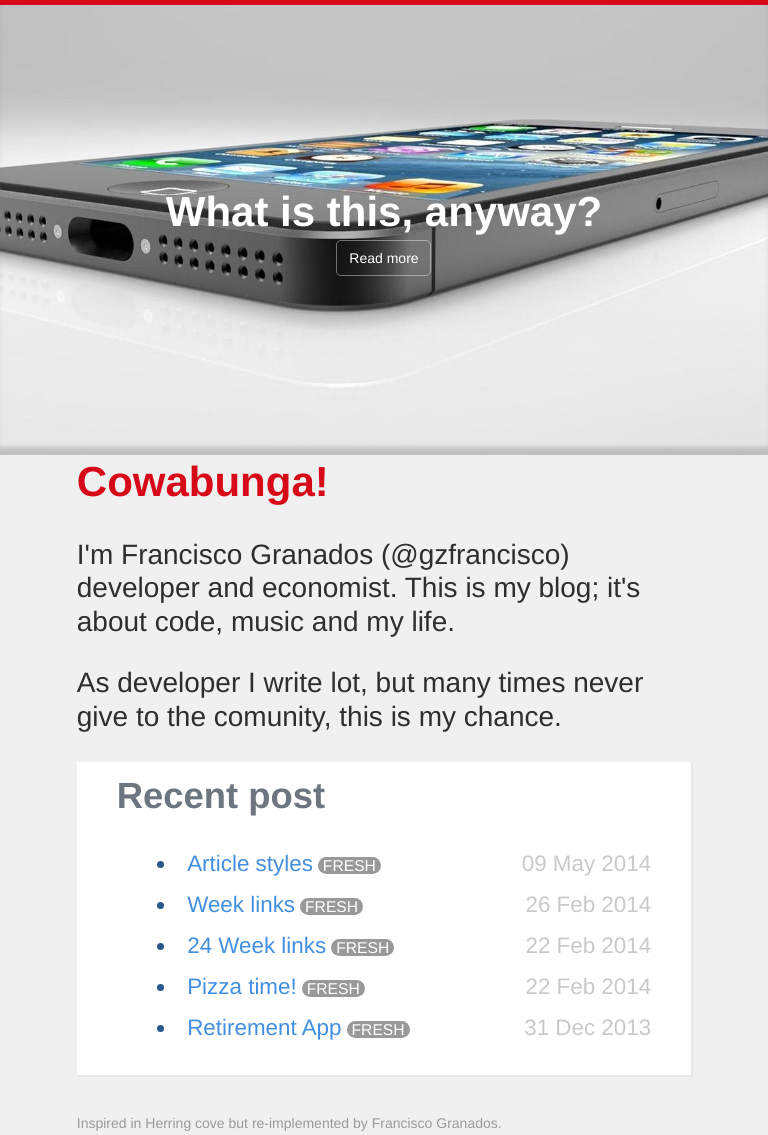
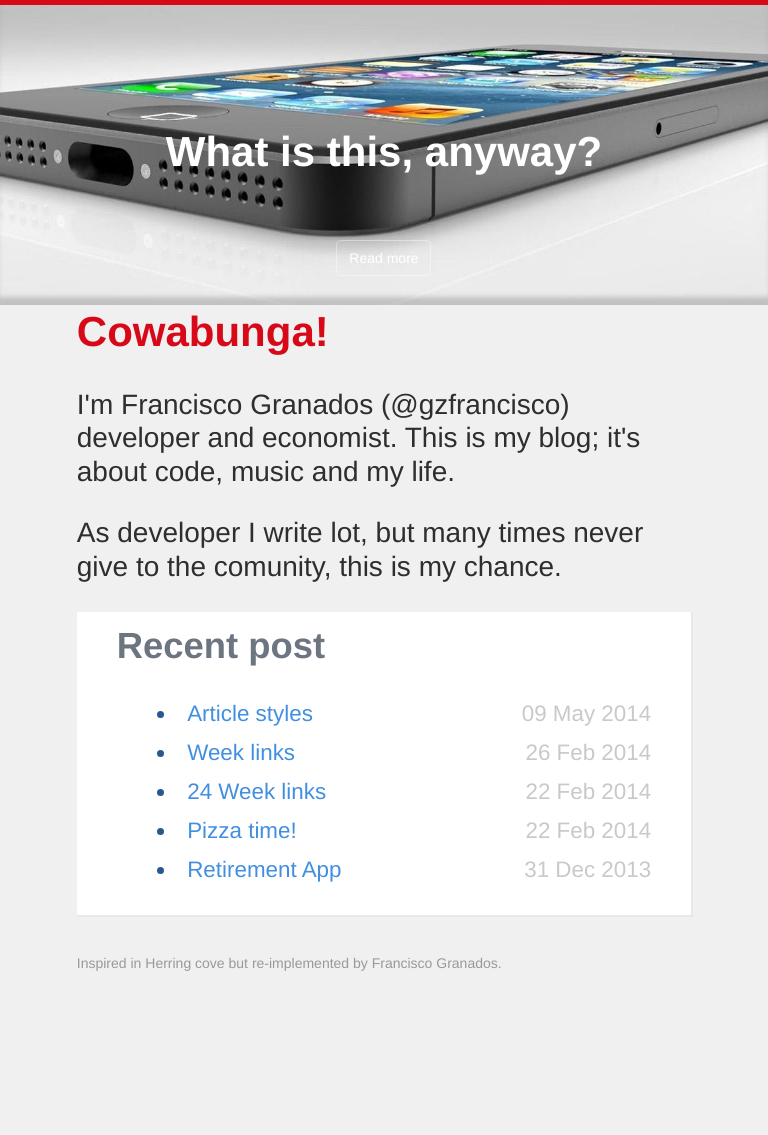
Before and after one commit to gzfrancisco/gzfrancisco.github.io, a Jekyll site: the page built from index.html, in a window 768 px wide. Built offline with Jekyll 4.4.1, drawn with Linux system fonts in a browser that asks for light colours; nearby versions of some CDN libraries; Markdown is read by kramdown in place of the engine named in the settings; after the commit the page ends 975 px from its top, so only the background shows below that.

Commit message:
Fix header text positions in tablets and phones

```diff
--- a/css/_sass/main_phone.sass
+++ b/css/_sass/main_phone.sass
@@ -13,7 +13,11 @@ html body
       header
         min-width: 100%
         width: calc(100% + 20px)
+        height: 210px
         margin: 0 -10px
+        hgroup
+          h1, h2, time, a
+            top: 70px
       #recent-post
         padding: 10px
         ul
--- a/css/_sass/main_tablet.sass
+++ b/css/_sass/main_tablet.sass
@@ -3,3 +3,9 @@ html body
     display: none
   section
     padding: 0
+    article
+      header
+        height: 300px
+        hgroup
+          h1, h2, time, a
+            top: 120px
--- a/css/main.css
+++ b/css/main.css
@@ -286,7 +286,10 @@ html body {
         html body section article header {
           min-width: 100%;
           width: calc(100% + 20px);
+          height: 210px;
           margin: 0 -10px; }
+          html body section article header hgroup h1, html body section article header hgroup h2, html body section article header hgroup time, html body section article header hgroup a {
+            top: 70px; }
         html body section article #recent-post {
           padding: 10px; }
           html body section article #recent-post ul {
@@ -299,4 +302,8 @@ html body {
   html body aside {
     display: none; }
   html body section {
-    padding: 0; } }
+    padding: 0; }
+    html body section article header {
+      height: 300px; }
+      html body section article header hgroup h1, html body section article header hgroup h2, html body section article header hgroup time, html body section article header hgroup a {
+        top: 120px; } }
--- a/index.html
+++ b/index.html
@@ -17,7 +17,7 @@ title: 'home'
     <h2>Recent post</h2>
     <ul>
     {% for post in site.posts %}
-      <li><a href="{{ post.url }}">{{ post.title }}</a><span>FRESH</span><time>{{ post.date | date_to_string }}</time></li>
+      <li><a href="{{ post.url }}">{{ post.title }}</a><time>{{ post.date | date_to_string }}</time></li>
     {% endfor %}
     </ul>
   </div>
```
